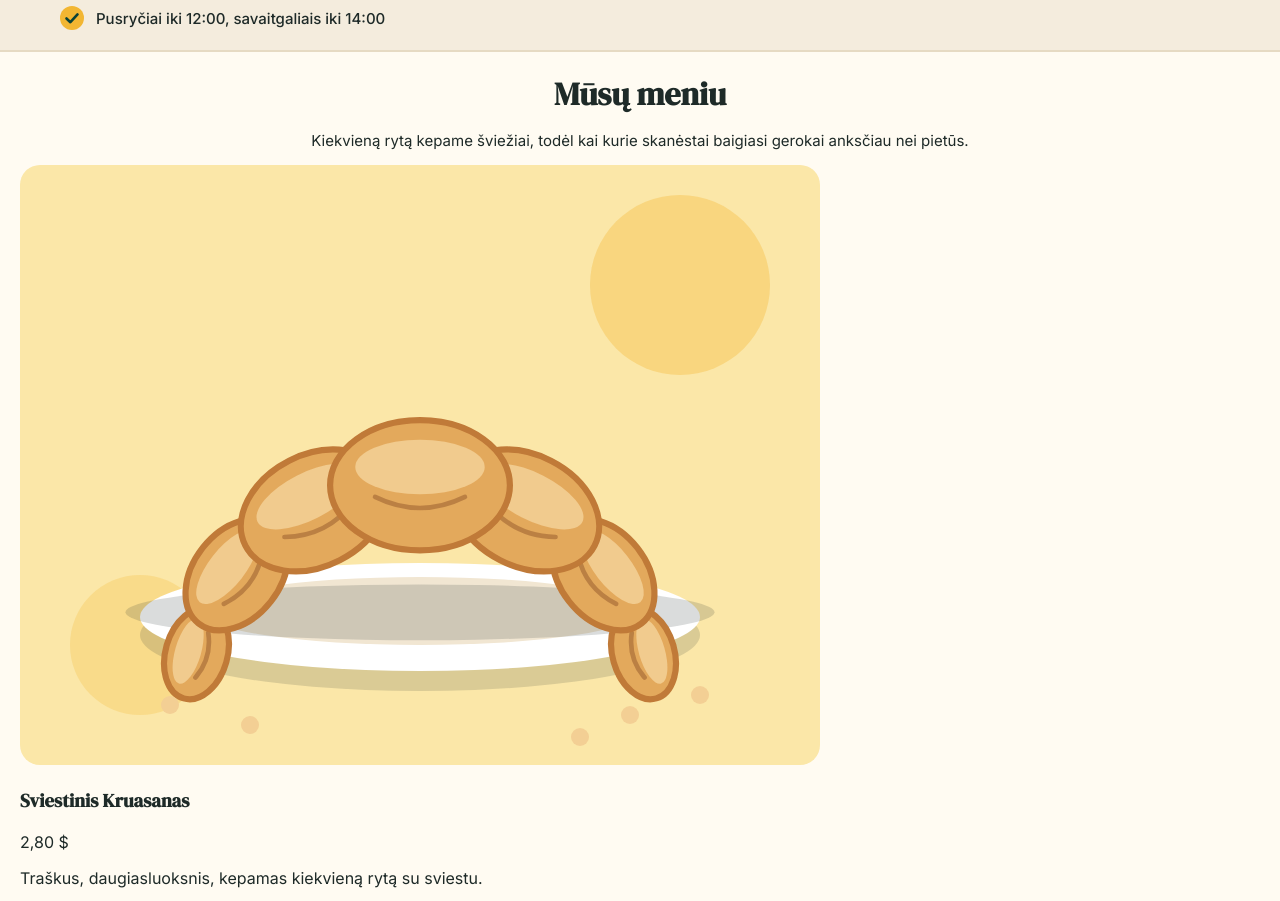
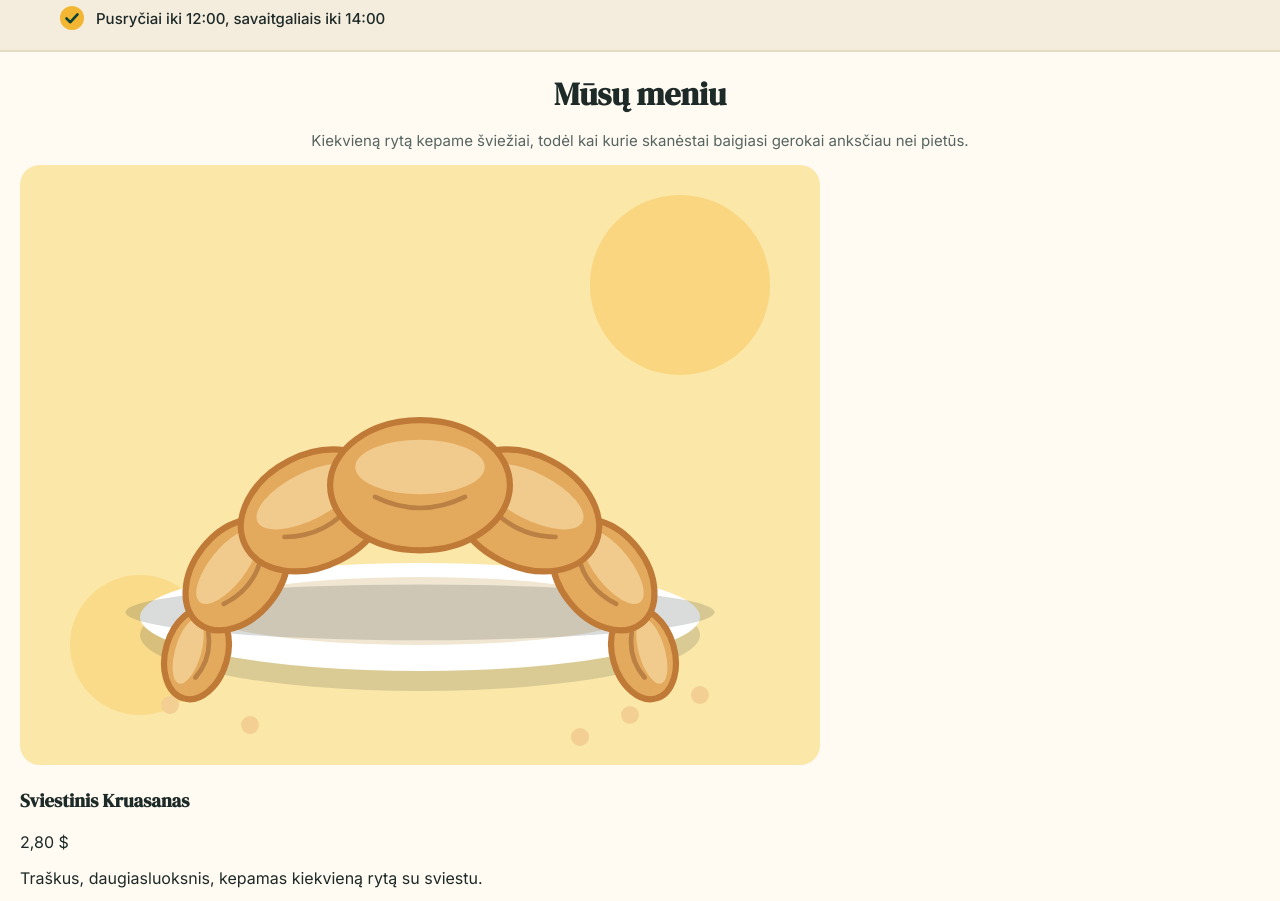
Before and after one commit to scropico2/rytmetys-starteris, a plain HTML site: page index.html in a window 1280 px wide. Shown: the part 2880-3781 px from the top of the page. Drawn offline with Linux system fonts and the light colour scheme.

Commit message:
added grid for menuCards a 1 column

```diff
--- a/index.css
+++ b/index.css
@@ -258,4 +258,10 @@ img {
 .menuText {
   text-align: center;
   font-size: 15px;
+  color: var(--text-muted);
 }
+.menuCards {
+  display: grid;
+  grid-template-columns: 1fr;
+  gap: 20px;
+}
```
